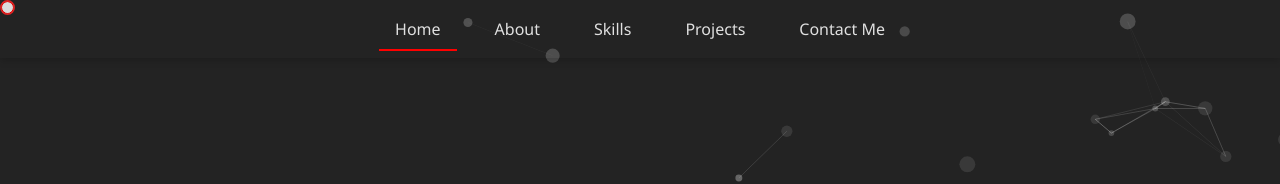
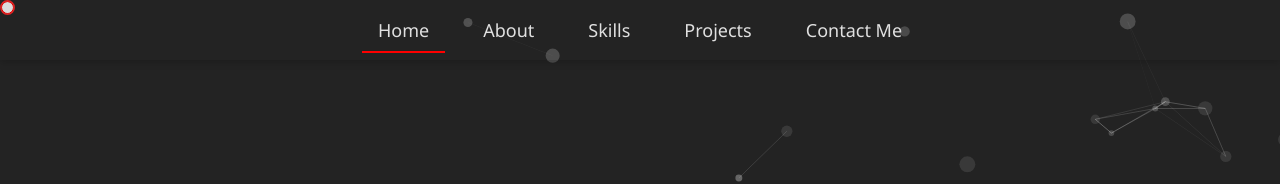
Before and after one commit to Thanikachalam1/Portfolio, a React (Vite) app: page / in a window 1280 px wide. Shown: the top 184 px of the page. Built offline with nearby package versions, Linux system fonts and the light colour scheme.

Commit message:
changed the header position

```diff
--- a/src/Home/Header/header.css
+++ b/src/Home/Header/header.css
@@ -32,12 +32,14 @@ body, html {
   display: flex;
   align-items: center;
   transition: all 0.3s ease-in-out;
+
 }
 
 .nav-section ul {
   display: flex;
   gap: 22px;
   list-style: none;
+
 }
 
 /* Navigation button with underline animation */
@@ -54,6 +56,7 @@ body, html {
   cursor: pointer;
   overflow: hidden;
   padding-bottom: 15px;
+  font-size: 18px;
 }
 
 .nav-button::after {
@@ -180,5 +183,5 @@ body, html {
 /* Content spacing */
 .main-content {
   margin-top: 74px;
-  padding: 20px;
+  padding: 21px;
 }
```
